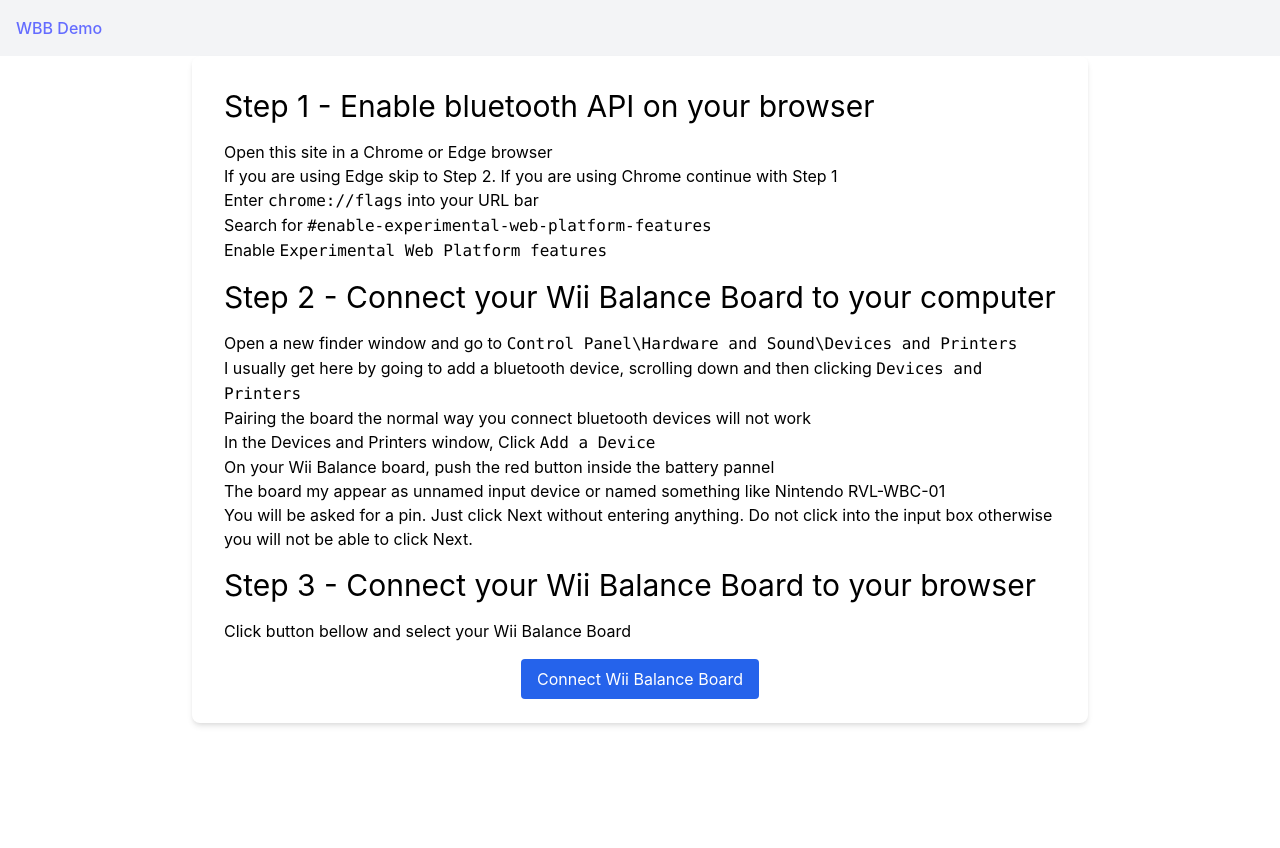
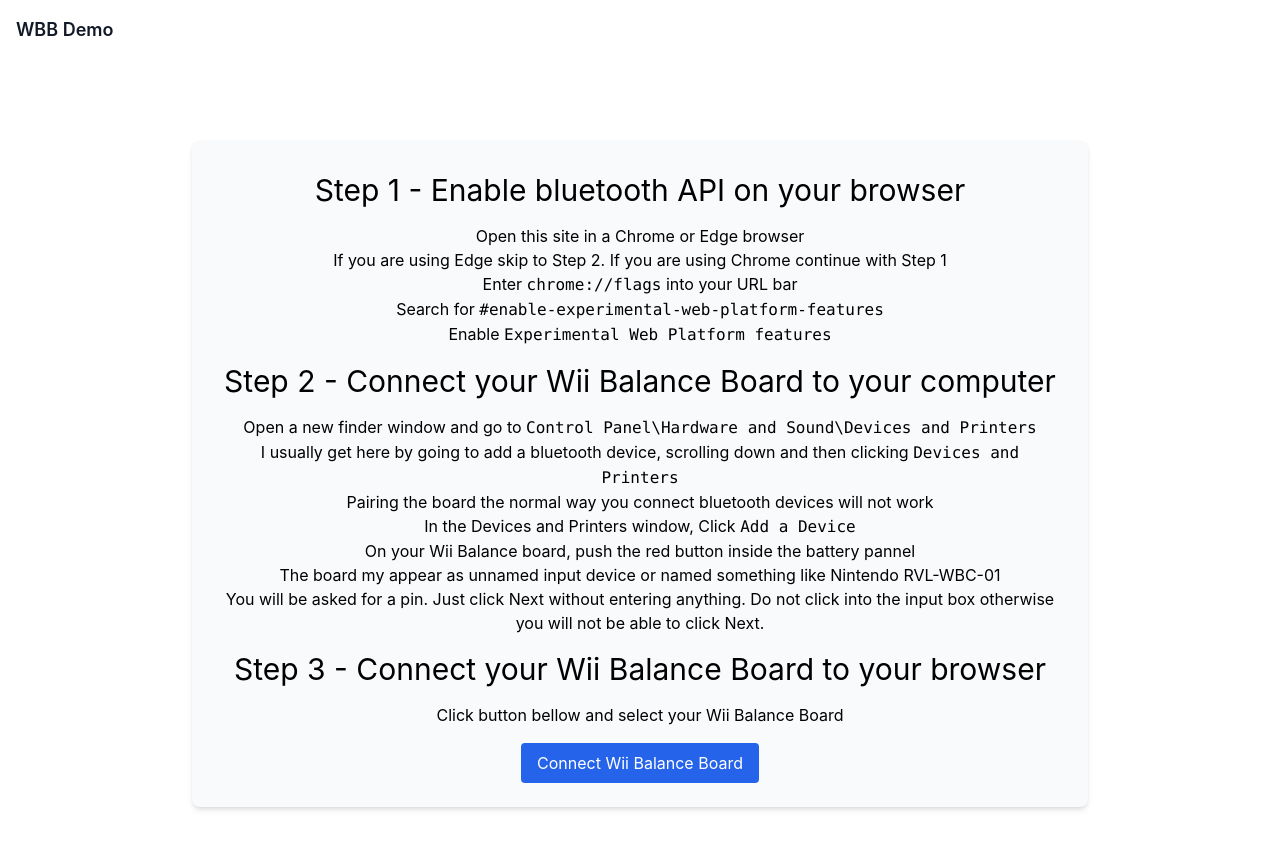
Before and after one commit to drebel/supabase-balance, a React (Vite) app: page /record in a window 1280 px wide. Shown: the top 848 px of the page. Before the commit the page ends 800 px from the top, so only its background shows below. Built offline with nearby package versions, Linux system fonts and the light colour scheme; no server answers.

Commit message:
styled login landing and record pages

```diff
--- a/index.html
+++ b/index.html
@@ -5,22 +5,7 @@
     <link rel="icon" type="image/svg+xml" href="/vite.svg" />
     <meta name="viewport" content="width=device-width, initial-scale=1.0" />
     <title>Wii Balanceboard</title>
-    <link
-      href="https://unpkg.com/tailwindcss@^2/dist/tailwind.min.css"
-      rel="stylesheet"
-    />
-    <link
-      rel="stylesheet"
-      href="https://cdnjs.cloudflare.com/ajax/libs/tailwindcss/2.0.2/base.css"
-    />
-    <link
-      rel="stylesheet"
-      href="https://cdnjs.cloudflare.com/ajax/libs/tailwindcss/2.0.2/components.css"
-    />
-    <link
-      rel="stylesheet"
-      href="https://cdnjs.cloudflare.com/ajax/libs/tailwindcss/2.0.2/utilities.css"
-    />
+    <script src="https://cdn.tailwindcss.com"></script>
   </head>
   <body>
     <div id="root"></div>
--- a/src/App.css
+++ b/src/App.css
@@ -1,4 +1,3 @@
 #root {
-  max-width: 1280px;
   margin: 0 auto;
 }
--- a/src/components/Header.jsx
+++ b/src/components/Header.jsx
@@ -5,9 +5,9 @@
 
     return (
         <header>
-            <nav className="bg-gray-100 p-4 w-full">
-                <div className='max-w-7xl mx-auto flex justify-between items-center'>
-                    <div>
+            <nav className="bg-white shadow-md">
+                <div className='container mx-auto px-4 py-4 flex justify-between items-center'>
+                    <div className='text-lg font-semibold text-gray-900'>
                         <Link to='/'>WBB Demo</Link>
                     </div>
 
--- a/src/components/Instructions.jsx
+++ b/src/components/Instructions.jsx
@@ -5,7 +5,7 @@
     return(
         <div
         id="instructions"
-        className="max-w-4xl mx-auto px-8 py-4 bg-white dark:bg-gray-800 rounded-lg shadow-md"
+        className="max-w-4xl mx-auto px-8 py-4 bg-slate-50 dark:bg-gray-800 rounded-lg shadow-md"
         >
             <h1 className="my-4 font-big text-bold  text-3xl">Step 1 - Enable bluetooth API on your browser</h1>
             <ol className="my-2">
--- a/src/index.css
+++ b/src/index.css
@@ -14,14 +14,14 @@
   -webkit-text-size-adjust: 100%;
 }
 
-a {
+/* a {
   font-weight: 500;
   color: #646cff;
   text-decoration: inherit;
 }
 a:hover {
   color: #535bf2;
-}
+} */
 
 body {
   margin: 0;
--- a/src/pages/LandingPage.jsx
+++ b/src/pages/LandingPage.jsx
@@ -6,10 +6,13 @@
 
 export default function LandingPage(props){
     return(
-        <section>
-            <h1>Demo for high frequency data collection using WBB</h1>
-            <button onClick={props.logClick}>Click</button>
-            {!props.session && <Auth supabaseClient={supabase} />}
+        <section className='bg-white py-20'>
+            <div className='container mx-auto px-4 text-center'>
+                <h1 className='text-4xl font-bold text-gray-900 mb-4'>High frequency data collection using WBB</h1>
+                {/* <button className='bg-blue-500 text-white font-bold py-2 px-4 rounded' onClick={props.logClick}>Click</button>
+                <button className='bg-blue-500 text-white font-bold py-3 px-6 rounded-lg hover:bg-blue-700 transition duration-300' onClick={props.logClick}>Click</button> */}
+                {!props.session && <Auth supabaseClient={supabase} appearance={{ theme: ThemeSupa}} providers={[]} />}
+            </div>
         </section>
     )
 }
--- a/src/pages/RecordPage.jsx
+++ b/src/pages/RecordPage.jsx
@@ -166,22 +166,28 @@
 
     return (
         <>
+
         {
             connectedWBB ?
             <>
-                    <section>
-                        <button className='btn' onClick={toggleLED}>Toggle LED</button>
-                        <button className='btn' onClick={toggleIsRecording}>{isRecording ? 'Stop Recording' : 'Start Recording' }</button>
-
+                <section className='bg-white pt-10'>
+                    <div className='container mx-auto px-4 text-center bg-white rounded flex justify-center space-x-4'>
+                        <button className='my-2 py-2 px-4 capitalize bg-blue-600 dark:bg-gray-800 text-white rounded hover:bg-blue-500 dark:hover:bg-gray-700 focus:outline-none focus:bg-blue-500 dark:focus:bg-gray-700' onClick={toggleLED}>Toggle LED</button>
+                        <button className='my-2 py-2 px-4 capitalize bg-blue-600 dark:bg-gray-800 text-white rounded hover:bg-blue-500 dark:hover:bg-gray-700 focus:outline-none focus:bg-blue-500 dark:focus:bg-gray-700' onClick={toggleIsRecording}>{isRecording ? 'Stop Recording' : 'Start Recording' }</button>
+                    </div>
                 </section>
-                    <section>
+                <section className='bg-white py-10'>
+                    <div className='container mx-auto px-4 text-center'>
                         <Line data={realTimeWeightData}></Line>
-                        {/* <RealTimeWeightChart data={realTimeWeightData}/> */}
+                    </div>
                 </section>
-
             </>
             :
+            <section className='bg-white py-20'>
+                <div className='container mx-auto px-4 text-center'>
                     <Instructions handleFindBoard={props.handleFindBoard}/>
+                </div>
+            </section>
         }
         </>
     )
```
Lines whose indentation alone changed are shown as unchanged.
